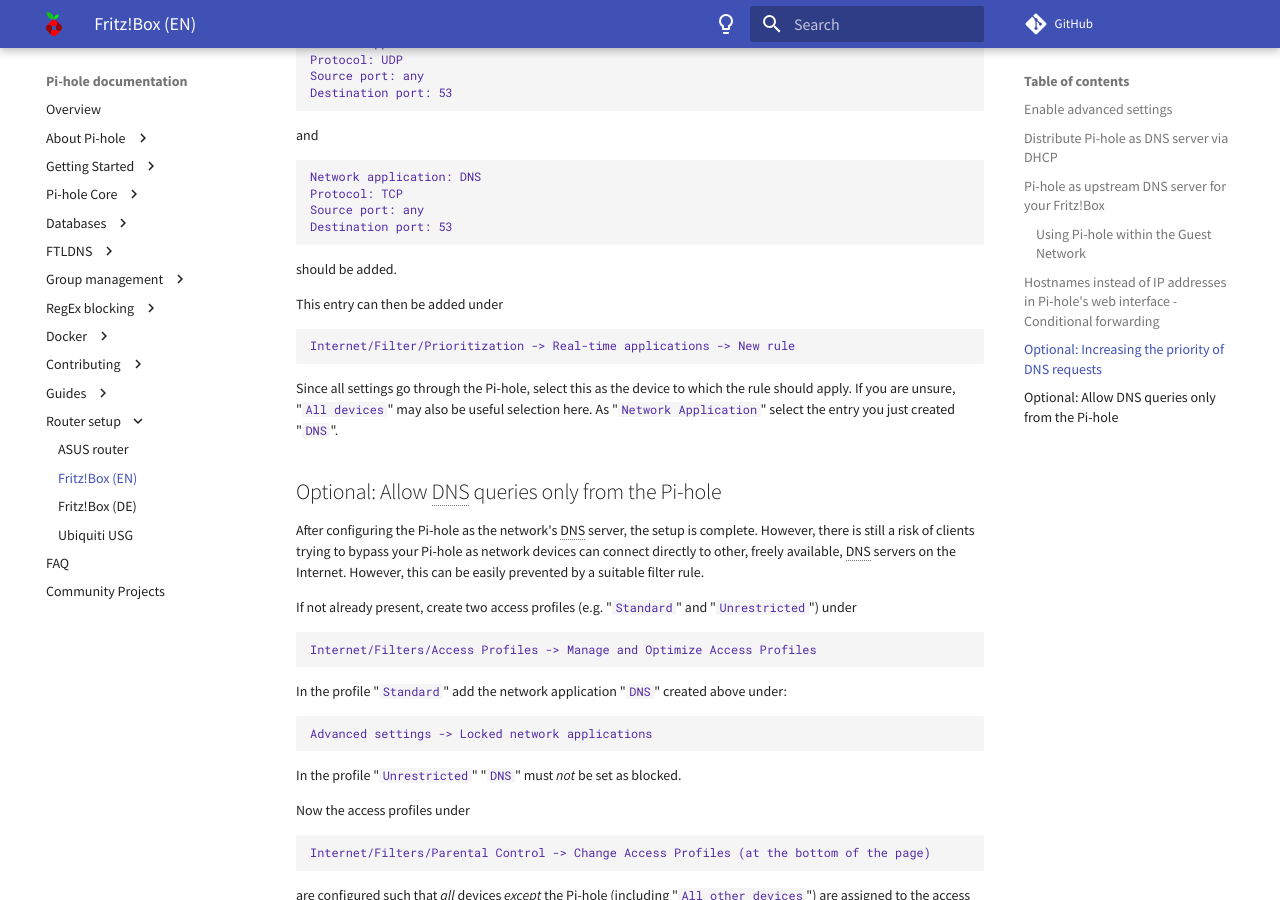
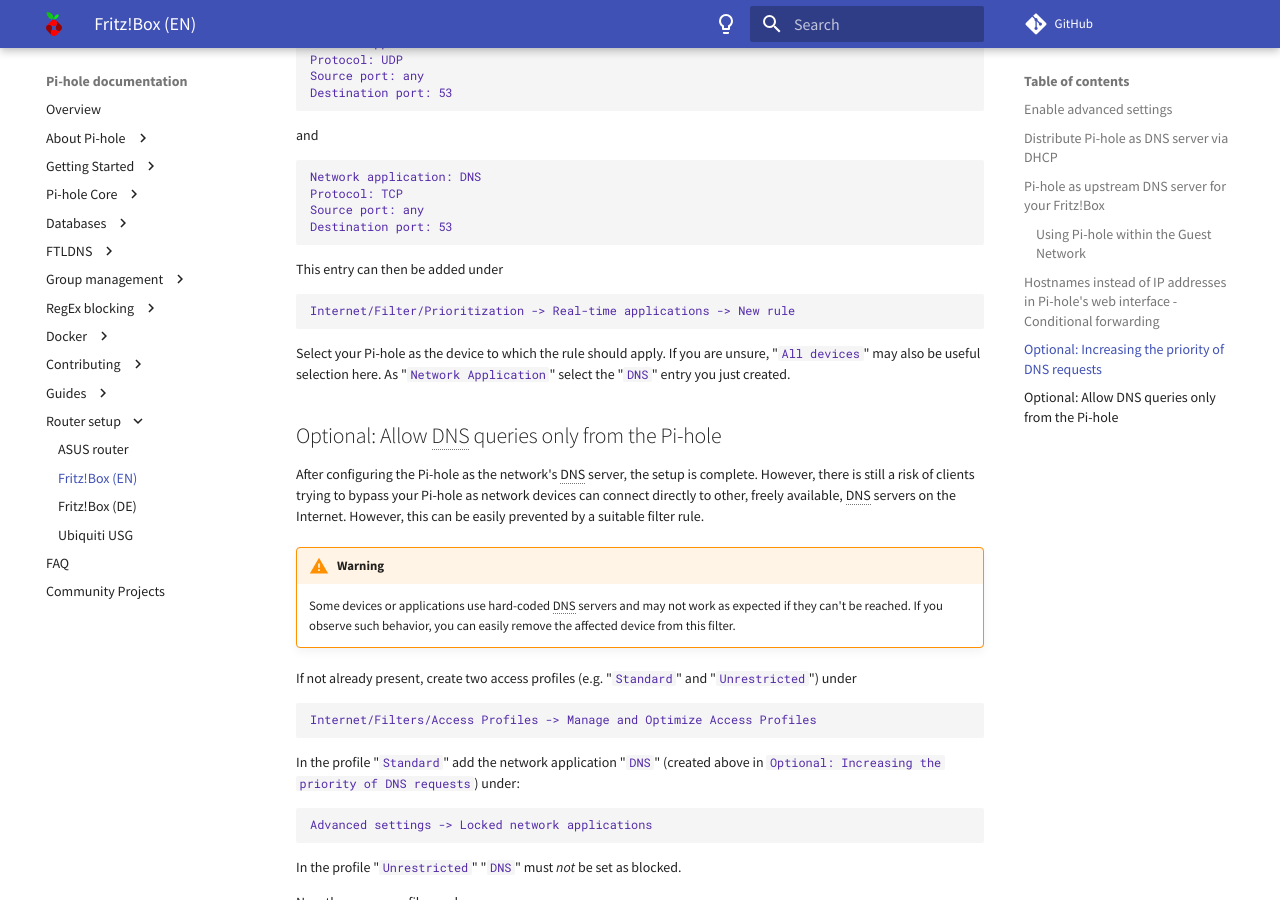
Before and after one commit to pi-hole/docs, an MkDocs documentation site: the page built from docs/routers/fritzbox.md, in a window 1280 px wide and 900 px high, scrolled down 3562 px. Built offline with MkDocs 1.6.1 and Material for MkDocs 9.7.7, drawn with Linux system fonts in a browser that asks for light colours; comment, search, counter and statistics services are not loaded.

Commit message:
Apply suggestions from code review
Co-authored-by: yubiuser <ckoenig@posteo.de>
Signed-off-by: DL6ER <DL6ER@users.noreply.github.com>

````diff
--- a/docs/routers/fritzbox.md
+++ b/docs/routers/fritzbox.md
@@ -112,7 +112,6 @@
 Destination port: 53
 ```
 
-should be added.
 
 This entry can then be added under
 
@@ -120,11 +119,14 @@
 Internet/Filter/Prioritization -> Real-time applications -> New rule
 ```
 
-Since all settings go through the Pi-hole, select this as the device to which the rule should apply. If you are unsure, "`All devices`" may also be useful selection here. As "`Network Application`" select the entry you just created "`DNS`".
+Select your Pi-hole as the device to which the rule should apply. If you are unsure, "`All devices`" may also be useful selection here. As "`Network Application`" select the "`DNS`" entry you just created.
 
 ## Optional: Allow DNS queries only from the Pi-hole
 
 After configuring the Pi-hole as the network's DNS server, the setup is complete. However, there is still a risk of clients trying to bypass your Pi-hole as network devices can connect directly to other, freely available, DNS servers on the Internet. However, this can be easily prevented by a suitable filter rule.
+
+!!! warning
+    Some devices or applications use hard-coded DNS servers and may not work as expected if they can't be reached. If you observe such behavior, you can easily remove the affected device from this filter.
 
 If not already present, create two access profiles (e.g. "`Standard`" and "`Unrestricted`") under
 
@@ -132,7 +134,7 @@
 Internet/Filters/Access Profiles -> Manage and Optimize Access Profiles
 ```
 
-In the profile "`Standard`" add the network application "`DNS`" created above under:
+In the profile "`Standard`" add the network application "`DNS`" (created above in `Optional: Increasing the priority of DNS requests`) under:
 
 ``` plain
 Advanced settings -> Locked network applications
````
Also changed, not shown: docs/routers/fritzbox-de.md (+4 -2 lines).
